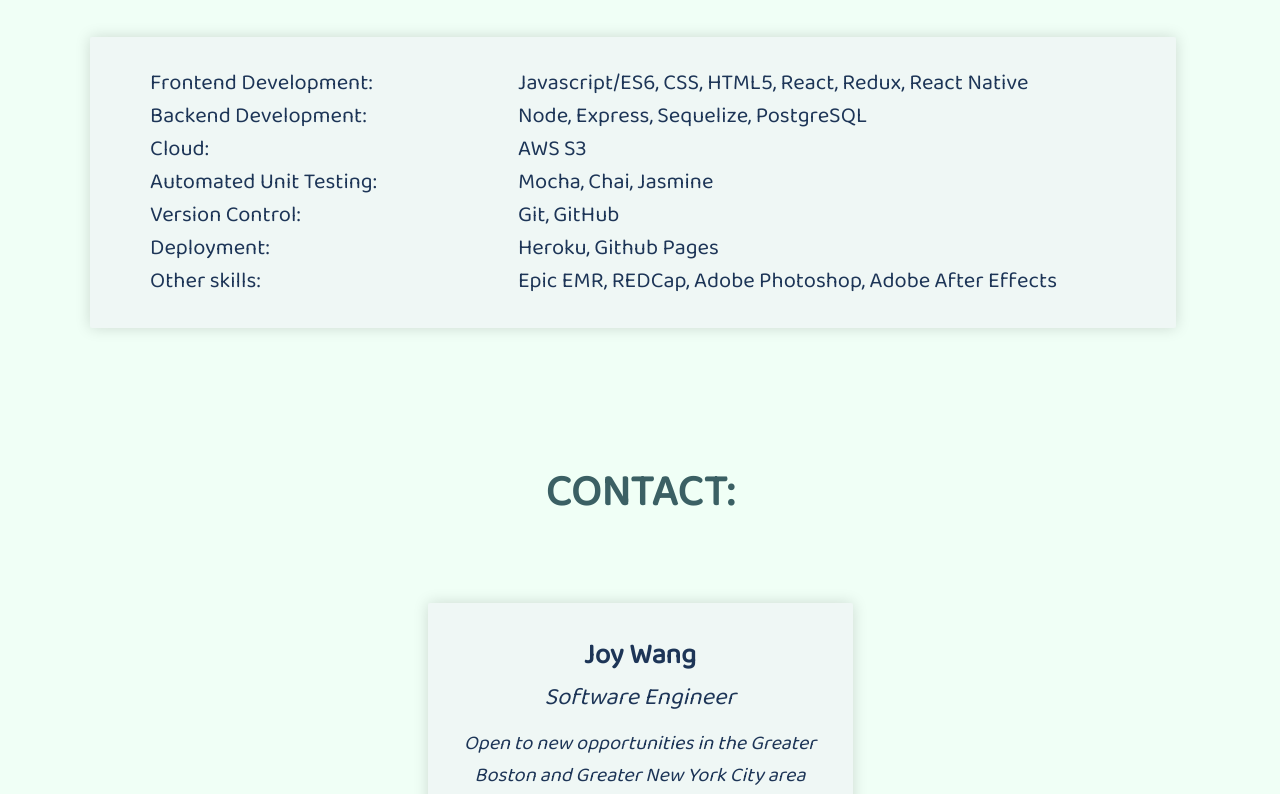
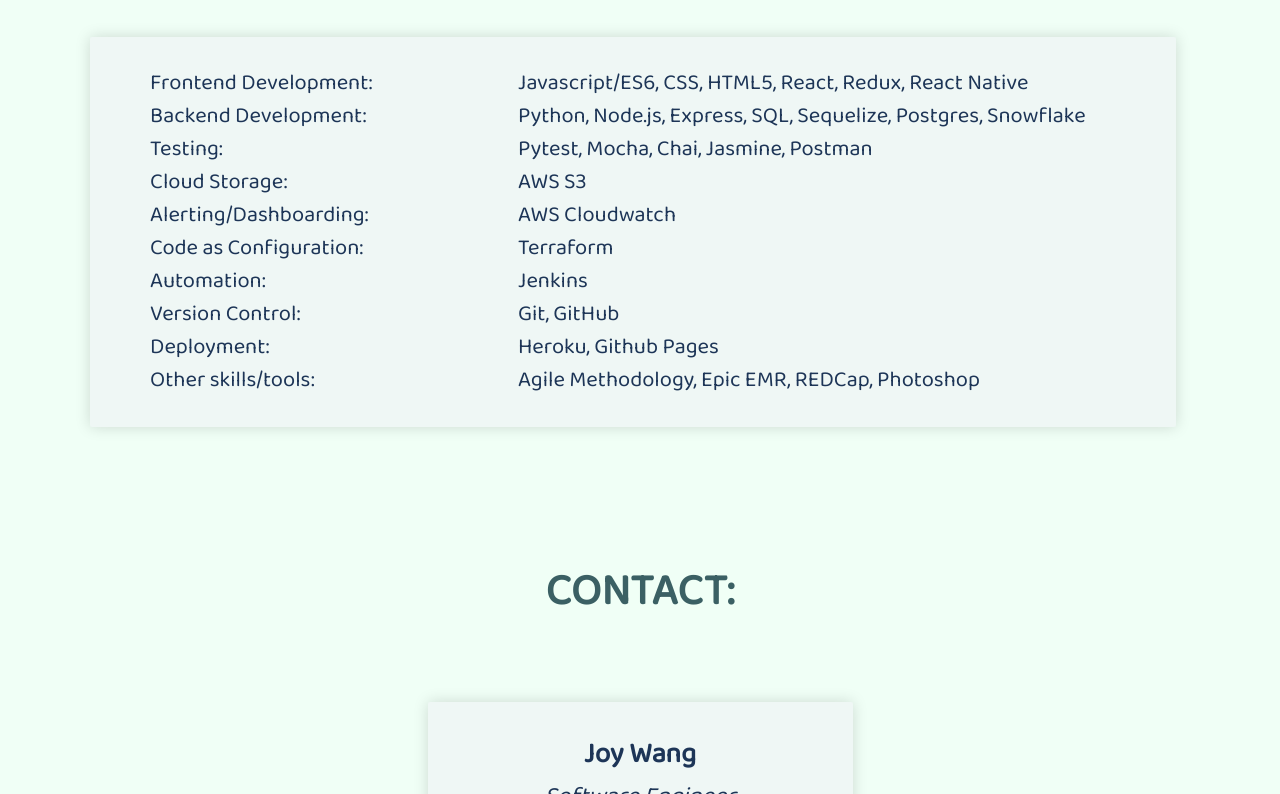
Before and after one commit to w-joy5015/w-joy5015.github.io, a website: page index.html in a window 1280 px wide. Shown: the part 3809-4603 px from the top of the page. Drawn offline with nearby package versions, Linux system fonts and the light colour scheme.

Commit message:
editted skills section

```diff
--- a/index.html
+++ b/index.html
@@ -172,13 +172,22 @@
               Backend Development:
             </div>
             <div class="right">
-              Node, Express, Sequelize, PostgreSQL
+              Python, Node.js, Express, SQL, Sequelize, Postgres, Snowflake
             </div>
           </div>
 
           <li class="individual-skill">
             <div class="left">
-              Cloud:
+              Testing:
+            </div>
+            <div class="right">
+              Pytest, Mocha, Chai, Jasmine, Postman
+            </div>
+          </li>
+
+          <li class="individual-skill">
+            <div class="left">
+              Cloud Storage:
             </div>
             <div class="right">
               AWS S3
@@ -187,10 +196,28 @@
 
           <li class="individual-skill">
             <div class="left">
-              Automated Unit Testing:
+              Alerting/Dashboarding:
             </div>
             <div class="right">
-              Mocha, Chai, Jasmine
+              AWS Cloudwatch
+            </div>
+          </li>
+
+          <li class="individual-skill">
+            <div class="left">
+              Code as Configuration:
+            </div>
+            <div class="right">
+              Terraform
+            </div>
+          </li>
+
+          <li class="individual-skill">
+            <div class="left">
+              Automation:
+            </div>
+            <div class="right">
+              Jenkins
             </div>
           </li>
 
@@ -214,10 +241,10 @@
 
           <li class="individual-skill">
             <div class="left">
-              Other skills:
+              Other skills/tools:
             </div>
             <div class="right">
-              Epic EMR, REDCap, Adobe Photoshop, Adobe After Effects
+              Agile Methodology, Epic EMR, REDCap, Photoshop
             </div>
           </li>
 
```
